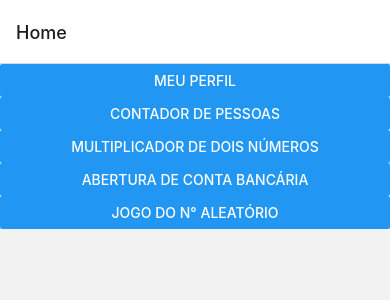
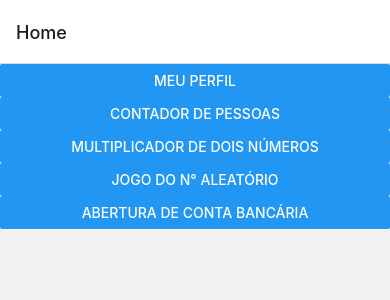
Before and after one commit to hotel-eme/tp-web, a React Native app: screen / in a window 390 px wide. Shown: the top 300 px of the page. Built offline with nearby package versions, Linux system fonts and the light colour scheme.

Commit message:
Corrige ordem dos componentes

```diff
--- a/App.js
+++ b/App.js
@@ -5,8 +5,8 @@ import { Button, View } from 'react-native';
 import { MeuPerfilScreen } from "./src/screens/01.MeuPerfil";
 import { ContadorPessoasScreen } from "./src/screens/02.ContadorPessoas";
 import { MultiplicadorDoisNumerosScreen } from "./src/screens/03.MultiplicadorDoisNumeros";
+import { JogoNumeroAleatorioScreen } from "./src/screens/06.JogoNumeroAleatorio";
 import { AberturaContaBancariaScreen } from "./src/screens/07.AberturaContaBancaria";
-import { JogoNumeroAleatorioScreen } from "./src/screens/06.JogoNumeroAleatorio";
 
 const Stack = createNativeStackNavigator();
 
@@ -16,8 +16,8 @@ function HomeScreen(props) {
       <Button title="Meu Perfil" onPress={function () { props.navigation.navigate('Meu Perfil') }} />
       <Button title="Contador de Pessoas" onPress={function () { props.navigation.navigate('Contador de Pessoas') }} />
       <Button title="Multiplicador de Dois Números" onPress={function () { props.navigation.navigate('Multiplicador de Dois Números') }} />
+      <Button title="Jogo do n° Aleatório" onPress={function () { props.navigation.navigate('Jogo do n° Aleatório') }} />
       <Button title="Abertura de Conta Bancária" onPress={function () { props.navigation.navigate('Abertura de Conta Bancária') }} />
-      <Button title="Jogo do n° Aleatório" onPress={function () { props.navigation.navigate('Jogo do n° Aleatório') }} />
     </View>
   );
 }
@@ -30,8 +30,8 @@ export default function App() {
         <Stack.Screen name="Meu Perfil" component={MeuPerfilScreen} />
         <Stack.Screen name="Contador de Pessoas" component={ContadorPessoasScreen} />
         <Stack.Screen name="Multiplicador de Dois Números" component={MultiplicadorDoisNumerosScreen} />
+        <Stack.Screen name="Jogo do n° Aleatório" component={JogoNumeroAleatorioScreen} />
         <Stack.Screen name="Abertura de Conta Bancária" component={AberturaContaBancariaScreen} />
-        <Stack.Screen name="Jogo do n° Aleatório" component={JogoNumeroAleatorioScreen} />
 
       </Stack.Navigator>
     </NavigationContainer>
```
